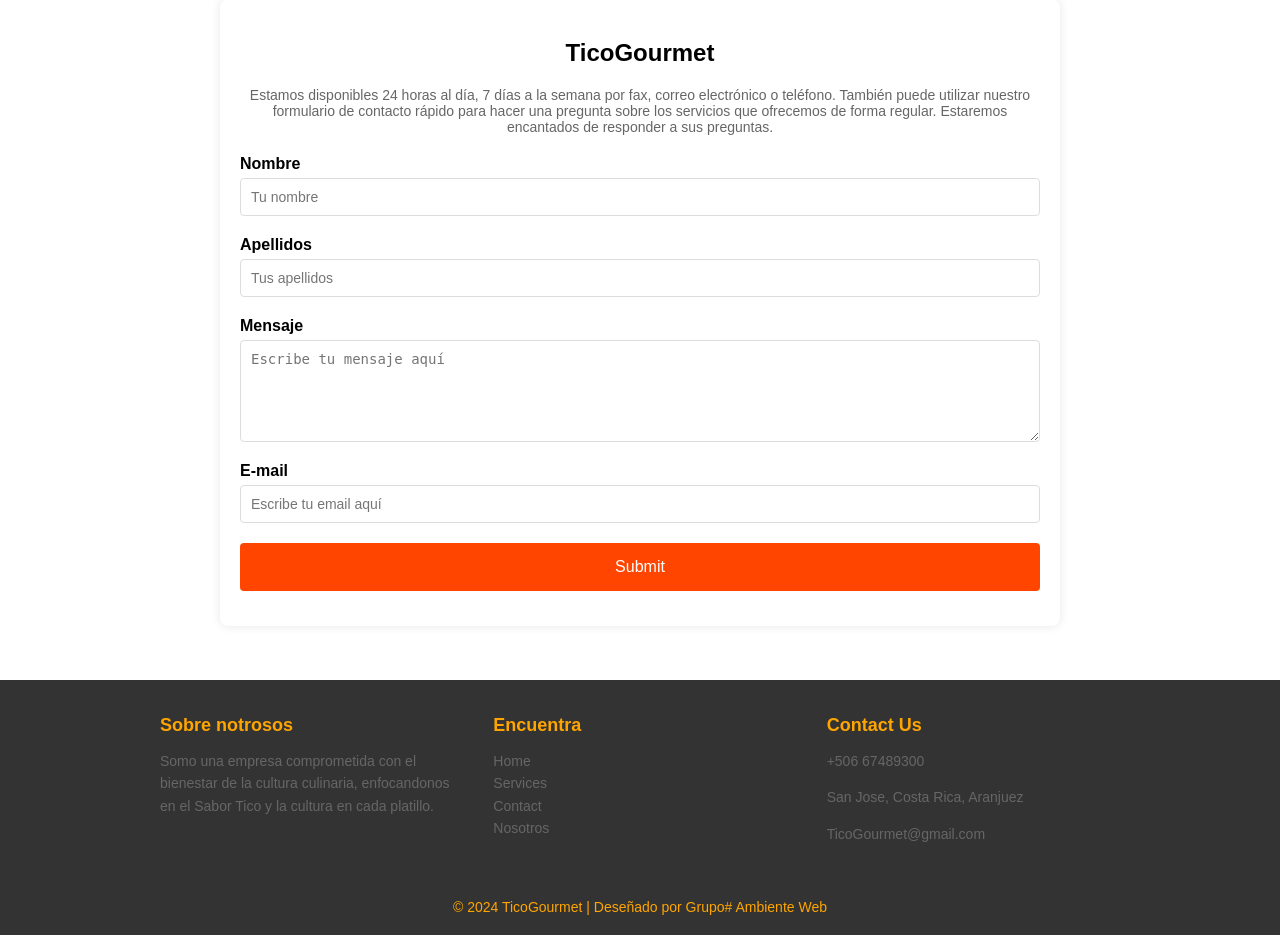
After one commit to GBR1405/AmbienteWeb, a PHP site: page /contacts.php in a window 1280 px wide. The commit adds this page. Shown: the part 343-1278 px from the top of the page. Run offline with PHP 8.4, Linux system fonts and the light colour scheme.

Commit message:
Contacts
Generación apartado constacts.

```diff
--- /dev/null
+++ b/contacts.php
@@ -0,0 +1,119 @@
+<!DOCTYPE html>
+<html lang="en">
+<head>
+    <meta charset="UTF-8">
+    <meta name="viewport" content="width=device-width, initial-scale=1.0">
+    <title>TicoGourmet</title>
+    <link rel="stylesheet" href="./css/styles.css">
+    <link rel="stylesheet" href="./css/contacts.css">
+    <link rel="stylesheet" href="./js/contacts.js">
+
+
+</head>
+<body>
+    <header class="header">
+        <div class="container">
+            <div class="logo">
+                <h1>TicoGourmet</h1>
+            </div>
+            <nav class="nav">
+                <ul class="nav-list">
+                    <li class="nav-item"><a href="#">MENU</a></li>
+                    <li class="separator">|</li>
+                    <li class="nav-item"><a href="#">NEWS</a></li>
+                    <li class="separator">|</li>
+                    <li class="nav-item"><a href="#">CONTACTS</a></li>
+                    <li class="separator">|</li>
+                    <li class="nav-item"><a href="#">PAGES</a></li>
+                </ul>
+            </nav>
+            <div class="right-section">
+                <div class="cart">
+                    <a href="#"><img src="https://cdn.icon-icons.com/icons2/906/PNG/512/shopping-cart_icon-icons.com_69913.png" alt="Cart" class="cart-icon"></a>
+                </div>
+                <div class="login">
+                    <button class="login-button">Iniciar Sesión</button>
+                </div>
+            </div>
+        </div>
+    </header>
+
+    <div class="banner">
+        <h1> Contacts </h1>
+        <div class="breadcrumb">
+            <a href="index.php">Home</a>
+            <span>→</span>
+            <span>Contacts</span>
+        </div>
+    </div>
+
+
+    <div class="form-container">
+    <h2>TicoGourmet</h2>
+    <p>Estamos disponibles 24 horas al día, 7 días a la semana por fax, correo electrónico o teléfono. También puede utilizar nuestro formulario de contacto rápido para hacer una pregunta sobre los servicios que ofrecemos de forma regular. Estaremos encantados de responder a sus preguntas.</p>
+    <form id="contactForm">
+        <div class="form-group">
+            <label for="firstName">Nombre</label>
+            <input type="text" id="firstName" name="firstName" placeholder="Tu nombre">
+            <div class="error" id="firstNameError"></div>
+        </div>
+        <div class="form-group">
+            <label for="lastName">Apellidos</label>
+            <input type="text" id="lastName" name="lastName" placeholder="Tus apellidos">
+            <div class="error" id="lastNameError"></div>
+        </div>
+        <div class="form-group">
+            <label for="message">Mensaje</label>
+            <textarea id="message" name="message" rows="5" placeholder="Escribe tu mensaje aquí"></textarea>
+            <div class="error" id="messageError"></div>
+        </div>
+        <div class="form-group">
+            <label for="email">E-mail</label>
+            <input type="email" id="email" name="email" placeholder="Escribe tu email aquí">
+            <div class="error" id="emailError"></div>
+        </div>
+        <div class="form-group">
+            <input type="submit" id="enviar" name = "Enviar">
+        </div>
+    </form>
+</div>
+
+
+<br>
+<br>
+<br>
+
+<footer class="footer-container">
+    <div class="footer-content">
+        <div class="footer-section about">
+            <h2>Sobre notrosos</h2>
+            <p>Somo una empresa comprometida con el bienestar de la cultura culinaria, enfocandonos en el Sabor Tico y la cultura en cada platillo.</p>
+        </div>
+        <div class="footer-section links">
+            <h2>Encuentra</h2>
+            <ul>
+                <li><a href="#">Home</a></li>
+                <li><a href="#">Services</a></li>
+                <li><a href="#">Contact</a></li>
+                <li><a href="#">Nosotros</a></li>
+            </ul>
+        </div>
+        <div class="footer-section contact">
+            <h2>Contact Us</h2>
+            <p><i class="fas fa-phone-alt"></i> +506 67489300</p>
+            <p><i class="fas fa-map-marker-alt"></i> San Jose, Costa Rica, Aranjuez</p>
+            <p><i class="fas fa-envelope"></i> TicoGourmet@gmail.com</p>
+        </div>
+    </div>
+    <div class="footer-bottom">
+        &copy; 2024 TicoGourmet | Deseñado por Grupo# Ambiente Web
+    </div>
+</footer>
+
+
+
+
+
+
+</body>
+</html>
--- /dev/null
+++ b/css/contacts.css
@@ -0,0 +1,161 @@
+body, html {
+    margin: 0;
+    padding: 0;
+    width: 100%;
+    height: 100%;
+    font-family: Arial, sans-serif;
+}
+.banner {
+    position: relative;
+    width: 100%;
+    height: 260px;
+    background-image: url('https://images.unsplash.com/photo-1600891964599-f61ba0e24092?fm=jpg&q=60&w=3000&ixlib=rb-4.0.3&ixid=M3wxMjA3fDB8MHxzZWFyY2h8Mnx8cmVzdGF1cmFudCUyMGZvb2R8ZW58MHx8MHx8fDA%3D'); /* https://tableo.com/wp-content/uploads/2023/05/Dishes-from-around-the-world.webp */
+    background-size: cover;
+    background-position: center;
+
+}
+.banner h1 {
+    position: absolute;
+    top: 20%;
+    left: 50%;
+    transform: translate(-50%, -50%);
+    color: white;
+    font-size: 48px;
+    font-weight: bold;
+}
+.breadcrumb {
+    position: absolute;
+    top: 45%;
+    bottom: 20px;
+    left: 50%;
+    transform: translateX(-50%);
+    color: #FFD700;
+    font-size: 18px;
+}
+.breadcrumb a {
+    color: #FFD700;
+    text-decoration: none;
+}
+.breadcrumb a:hover {
+    text-decoration: underline;
+}
+.breadcrumb span {
+    margin: 0 10px;
+    color: white;
+}
+
+
+
+
+.form-container {
+    width: 100%;
+    left: 50%;
+    max-width: 800px;
+    margin: auto;
+    padding: 20px;
+    background-color: #fff;
+    border-radius: 8px;
+    box-shadow: 0 0 10px rgba(0, 0, 0, 0.1);
+}
+.form-container h2 {
+    text-align: center;
+}
+.form-container p {
+    text-align: center;
+    color: #666;
+    font-size: 14px;
+    margin-bottom: 20px;
+}
+.form-group {
+    display: flex;
+    flex-direction: column;
+    margin-bottom: 15px;
+}
+.form-group label {
+    margin-bottom: 5px;
+    font-weight: bold;
+}
+.form-group input, .form-group textarea {
+    padding: 10px;
+    border: 1px solid #ddd;
+    border-radius: 4px;
+    font-size: 14px;
+    outline: none;
+}
+.form-group input:focus, .form-group textarea:focus {
+    border-color: #ffa500;
+}
+.form-group input[type="submit"] {
+    background-color: orangered;
+    color: white;
+    border: none;
+    cursor: pointer;
+    padding: 15px;
+    font-size: 16px;
+    border-radius: 4px;
+}
+.form-group input[type="submit"]:hover {
+    background-color: #ffa500;
+}
+.error {
+    color: red;
+    font-size: 12px;
+    margin-top: 5px;
+}
+
+
+
+
+
+
+    .footer-container {
+        background-color: #333;
+        padding: 1% 1;
+        color: #333;
+        font-family: Arial, sans-serif;
+    }
+    .footer-content {
+        display: flex;
+        justify-content: space-around;
+        flex-wrap: wrap;
+        max-width: 1000px;
+        margin: auto;
+        padding: 0 20px;
+    }
+    .footer-section {
+        flex: 1;
+        margin: 20px;
+    }
+    .footer-section h2 {
+        color: #ffa500;
+        font-size: 18px;
+        margin-bottom: 10px;
+    }
+    .footer-section p, .footer-section ul, .footer-section li, .footer-section a {
+        color: #666;
+        font-size: 14px;
+        line-height: 1.6;
+        text-decoration: none;
+    }
+    .footer-section a:hover {
+        color: #ffa500;
+    }
+    .footer-section ul {
+        list-style-type: none;
+        padding: 0;
+    }
+
+    .footer-bottom {
+        text-align: center;
+        padding: 20px 0;
+        background-color: #333;
+        color: #ffa500;
+        font-size: 14px;
+    }
+    .footer-bottom a {
+        color: #ffa500;
+        text-decoration: none;
+    }
+    .footer-bottom a:hover {
+        text-decoration: underline;
+    }
--- /dev/null
+++ b/js/contacts.js
@@ -0,0 +1,46 @@
+document.getElementById('contactForm').addEventListener('submit', function(event) {
+    event.preventDefault();
+
+    // Validación de Nombre
+    const firstName = document.getElementById('firstName').value;
+    const firstNameError = document.getElementById('firstNameError');
+    if (firstName === '') {
+        firstNameError.textContent = 'The text field is required.';
+    } else {
+        firstNameError.textContent = '';
+    }
+
+    // Validación de Apellido
+    const lastName = document.getElementById('lastName').value;
+    const lastNameError = document.getElementById('lastNameError');
+    if (lastName === '') {
+        lastNameError.textContent = 'The text field is required.';
+    } else {
+        lastNameError.textContent = '';
+    }
+
+    // Validación de Correo Electrónico
+    const email = document.getElementById('email').value;
+    const emailError = document.getElementById('emailError');
+    const emailPattern = /^[^\s@]+@[^\s@]+\.[^\s@]+$/;
+    if (!emailPattern.test(email)) {
+        emailError.textContent = 'Please enter a valid email address.';
+    } else {
+        emailError.textContent = '';
+    }
+
+    // Validación de Mensaje
+    const message = document.getElementById('message').value;
+    const messageError = document.getElementById('messageError');
+    if (message === '') {
+        messageError.textContent = 'The text field is required.';
+    } else {
+        messageError.textContent = '';
+    }
+
+    // Verificación de errores
+    if (firstNameError.textContent === '' && lastNameError.textContent === '' && emailError.textContent === '' && messageError.textContent === '') {
+        alert('Form submitted successfully!');
+        document.getElementById('contactForm').reset();
+    }
+});
```
Also changed, not shown: css/styles.css (line endings or trailing spaces).
